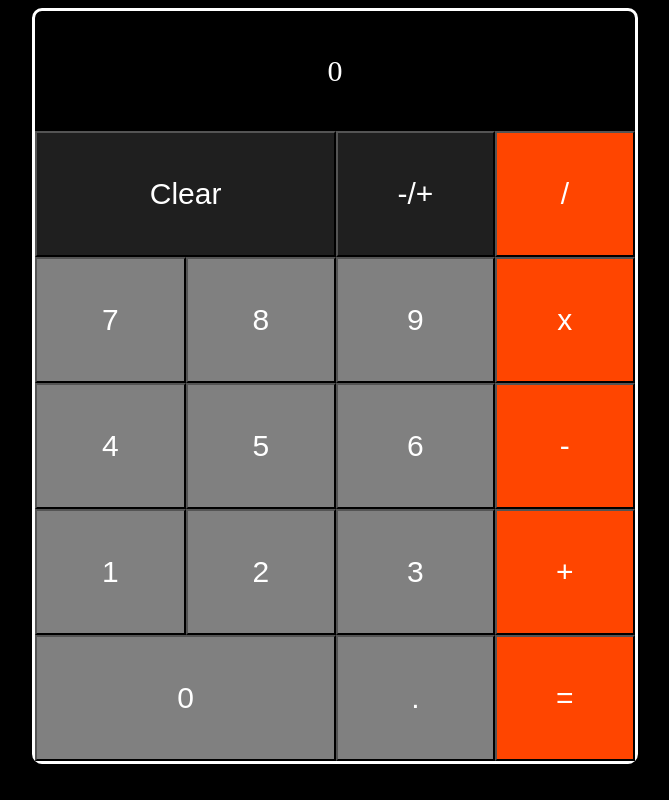
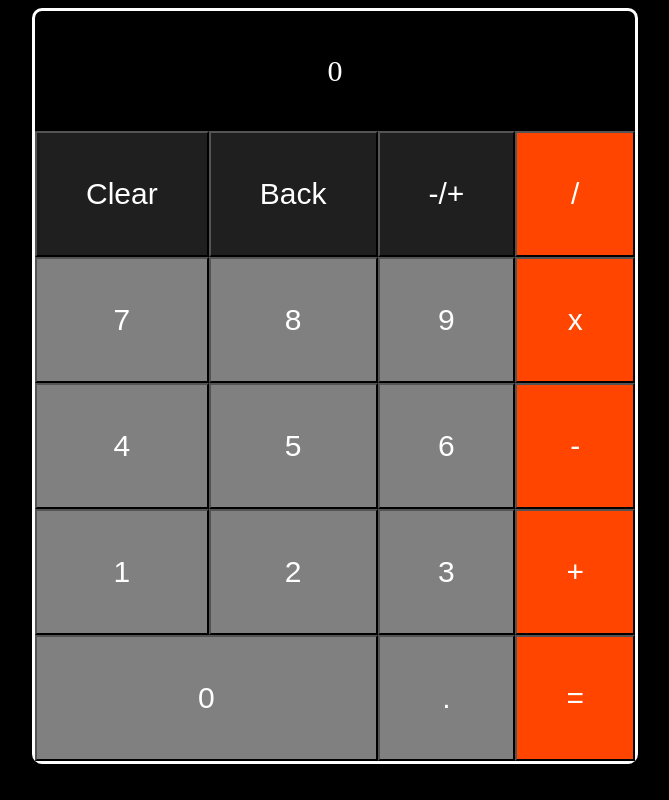
Before and after one commit to NSolarR/calculator, a plain HTML site: page index.html in a window 1280 px wide. Shown: the whole page, without its empty margins (305-974 px from the left). Drawn offline with Linux system fonts and the light colour scheme.

Commit message:
Added back button

```diff
--- a/index.html
+++ b/index.html
@@ -12,6 +12,7 @@
         <div class="calculator-base">
             <p id="output">0</p>
             <button id="clear" class="functional" type="button" onclick="clearAll()">Clear</button>
+            <button id="backspace" class="functional" type="button" onclick="backspace()">Back</button>
             <button id="negPos" class="functional" type="button" onclick="negPos()">-/+</button>
             <button id="divide" class="operator" type="button" onclick="getOperator('/')">/</button>
             <button id="seven" class="number" type="button" onclick="setCurrentValue(7)">7</button>
--- a/script.js
+++ b/script.js
@@ -103,6 +103,24 @@ function multiply(x, y){
     return x * y;
 }
 
+function backspace(){
+    if(firstValue != undefined && !isOperatorSelected && secondValue === undefined) {
+        firstValue = String(firstValue).slice(0, -1);
+        textField.textContent = `${firstValue}`;
+        if(firstValue === ''){
+            textField.textContent = `0`;
+        }
+    } else if (firstValue != undefined && isOperatorSelected && (secondValue === undefined || secondValue === '')) {
+        currentOperator = '';
+        secondValue = undefined;
+        isOperatorSelected = false;
+        textField.textContent = `${firstValue}`;
+    } else if (firstValue != undefined && isOperatorSelected && secondValue != undefined) {
+        secondValue = String(secondValue).slice(0, -1);
+        textField.textContent = `${firstValue} ${currentOperator} ${secondValue}`;
+    }
+}
+
 //Perform calculation based off selected values and operator
 function operate(x, y){
     let first = x;
--- a/style.css
+++ b/style.css
@@ -13,6 +13,9 @@ body {
 }
 #clear {
     grid-area: clear;
+}
+#backspace {
+    grid-area: backspace;
 }
 #negPos {
     grid-area: negPos;
@@ -81,7 +84,7 @@ body {
 
     grid-template-areas:
         "output output output output"
-        "clear clear negPos divide"
+        "clear backspace negPos divide"
         "seven eight nine multiply"
         "four five six subtract"
         "one two three add"
```
